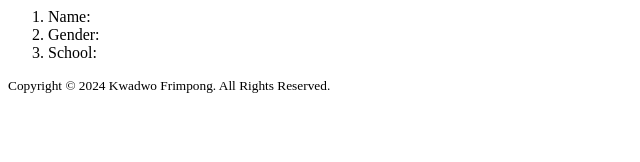
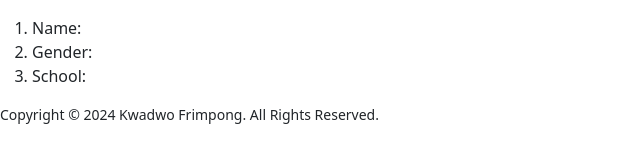
Before and after one commit to maxfrimpong/html, a plain HTML site: page index.html in a window 1280 px wide. Shown: the whole page, without its empty margins (0-640 px from the left). Drawn offline with nearby package versions, Linux system fonts and the light colour scheme.

Commit message:
Update index.html

```diff
--- a/index.html
+++ b/index.html
@@ -1,6 +1,7 @@
 <html>
 <head>
-  <title>New Webpage Made in Black</title>
+  <title>Footer Crypting</title>
+  <link rel="stylesheet" href="https://cdn.jsdelivr.net/npm/bootstrap@5.3.2/dist/css/bootstrap.min.css" integrity="sha384-T3c6CoIi6uLrA9TneNEoa7RxnatzjcDSCmG1MXxSR1GAsXEV/Dwwykc2MPK8M2HN" crossorigin="anonymous">
 </head>
   <body>
     <p>
@@ -8,13 +9,15 @@
         <li>Name:</li>
         <li>Gender:</li>
         <li>School:</li>
-
       </ol>
     </p>
-    <footer>
-<small>
+
+<div id="footer-color">
+   <footer>
+ <small>
   Copyright © 2024 Kwadwo Frimpong. All Rights Reserved.
-</small>
+ </small>
     </footer>
+    </div>
   </body>
 </html>
```
